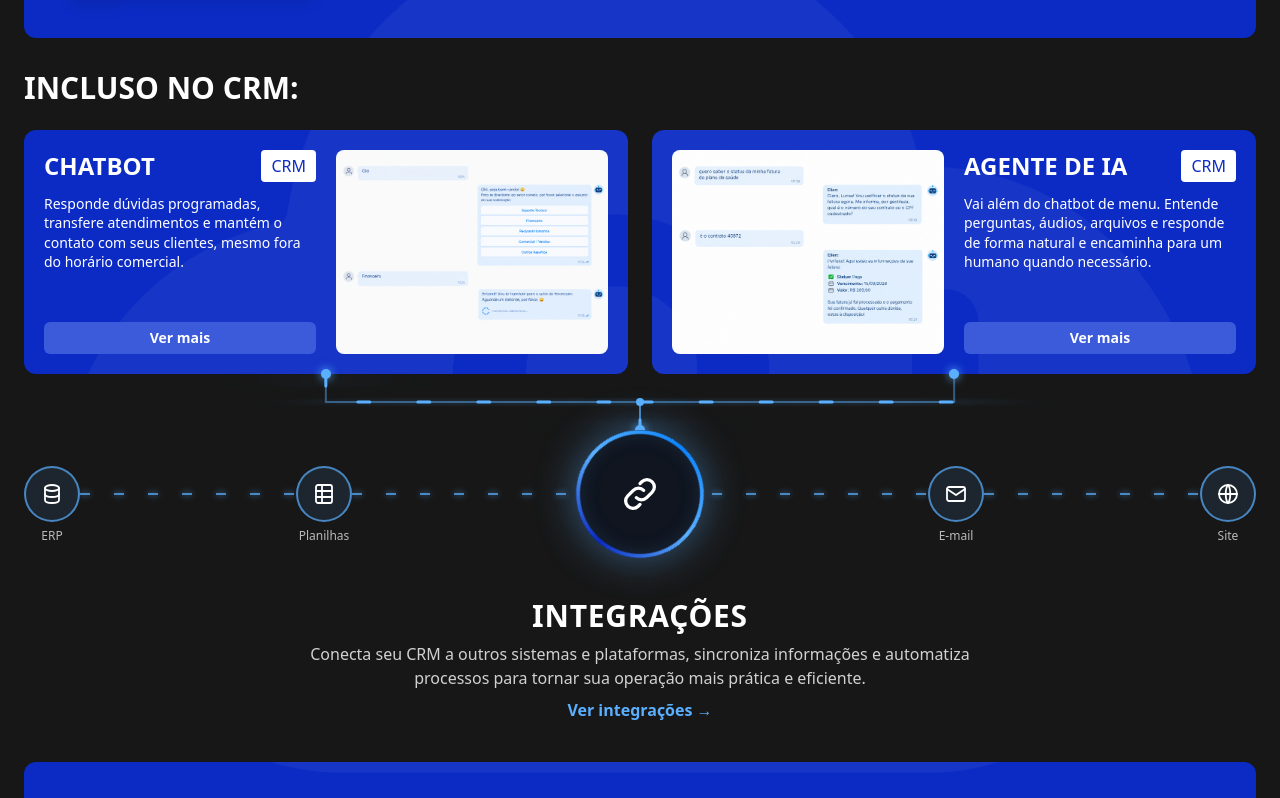
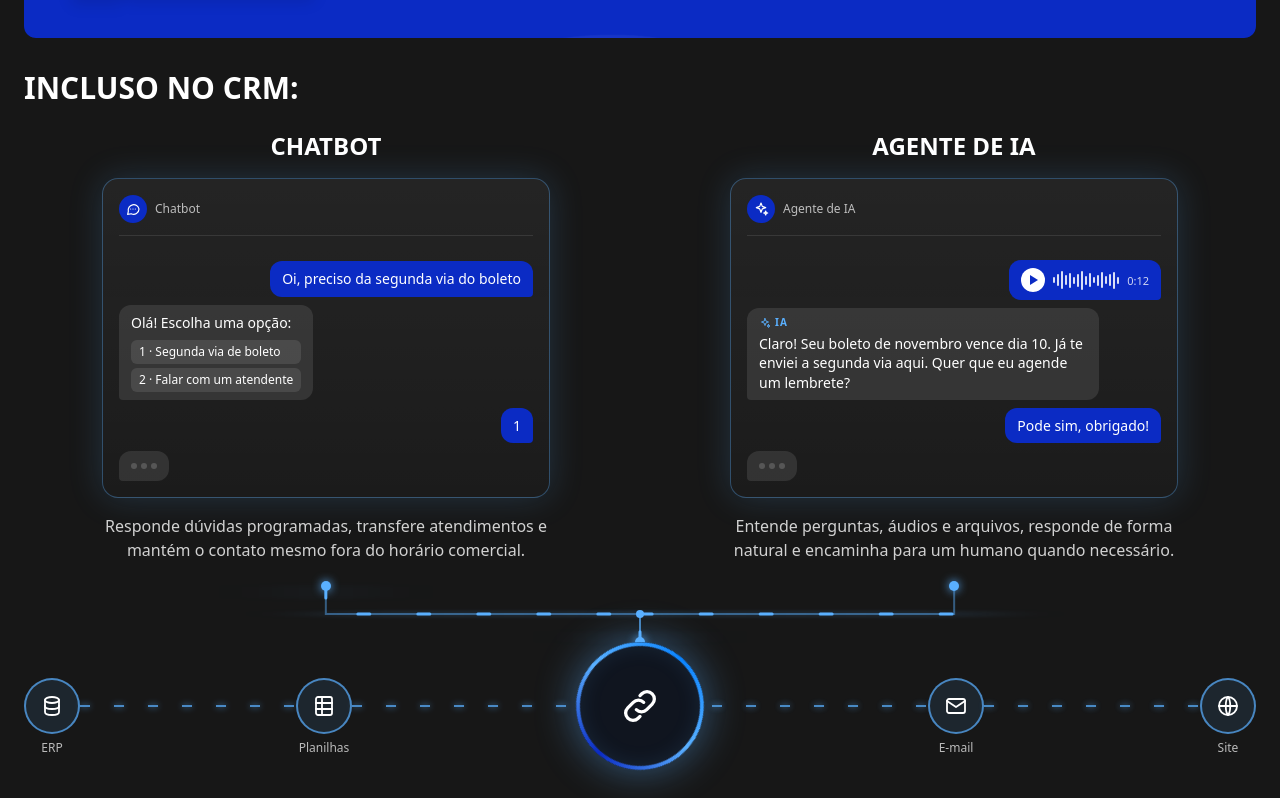
Before and after one commit to ddcalebe/htech-v2, a React (Vite) app: page / in a window 1280 px wide. Shown: the part 1742-2540 px from the top of the page. Built offline with nearby package versions, Linux system fonts and the light colour scheme.

Commit message:
feat: replace chatbot and AI agent cards with chat previews

```diff
--- a/src/components/sections/CorporateSolutions.jsx
+++ b/src/components/sections/CorporateSolutions.jsx
@@ -1,15 +1,13 @@
 import { useRef } from "react";
 import SectionHeader from "../ui/SectionHeader";
 import ProductCard from "../cards/ProductCard";
-import FeatureCard from "../cards/FeatureCard";
 import CardConnector from "../ui/CardConnector";
 import IntegrationsHub from "../ui/IntegrationsHub";
+import ChatShowcase from "../ui/ChatShowcase";
 import useGridLogo from "../../hooks/useGridLogo";
 import laptop from "../../assets/services/crm-laptop.png";
 import tablet from "../../assets/services/crm-tablet.png";
 import phone from "../../assets/services/crm-phone.png";
-import aiAgent from "../../assets/services/crm-ai-agent.png";
-import chatbot from "../../assets/services/crm-chatbot.png";
 import pabxImage from "../../assets/services/pabx.png";
 
 const crm = {
@@ -29,19 +27,36 @@ const crm = {
   tabletImage: tablet,
 };
 
+// Chatbot (esquerda) e Agente de IA (direita), mostrados como conversas de exemplo.
+// As conversas são só ilustração: pode trocar os textos à vontade.
 const included = [
   {
     title: "Chatbot",
-    description: "Responde dúvidas programadas, transfere atendimentos e mantém o contato com seus clientes, mesmo fora do horário comercial.",
+    icon: "chat",
+    description: "Responde dúvidas programadas, transfere atendimentos e mantém o contato mesmo fora do horário comercial.",
     href: "#chatbot",
-    image: chatbot,
+    messages: [
+      { from: "user", text: "Oi, preciso da segunda via do boleto" },
+      { from: "bot", text: "Olá! Escolha uma opção:", options: ["Segunda via de boleto", "Falar com um atendente"] },
+      { from: "user", text: "1" },
+      { typing: true },
+    ],
   },
   {
     title: "Agente de IA",
-    description: "Vai além do chatbot de menu. Entende perguntas, áudios, arquivos e responde de forma natural e encaminha para um humano quando necessário.",
+    icon: "spark",
+    description: "Entende perguntas, áudios e arquivos, responde de forma natural e encaminha para um humano quando necessário.",
     href: "#agente-ia",
-    image: aiAgent,
-    reverse: true,
+    messages: [
+      { from: "user", audio: "0:12" },
+      {
+        from: "bot",
+        ai: true,
+        text: "Claro! Seu boleto de novembro vence dia 10. Já te enviei a segunda via aqui. Quer que eu agende um lembrete?",
+      },
+      { from: "user", text: "Pode sim, obrigado!" },
+      { typing: true },
+    ],
   },
 ];
 
@@ -84,14 +99,12 @@ export default function CorporateSolutions() {
 
         <h3 className="mt-2 text-3xl font-semibold text-white">INCLUSO NO CRM:</h3>
 
-        {/* Inclusos: Agente e Chatbot em cima, ligados pelas linhas ao hub de Integrações embaixo.
+        {/* Inclusos: Chatbot e Agente de IA em cima, ligados pelas linhas ao hub de Integrações embaixo.
             Sem "relative" aqui, para o logo de fundo continuar alinhado com o CRM e o PABX. */}
         <div className="grid gap-6 md:grid-cols-2 lg:grid-rows-[auto_56px_auto] lg:gap-y-0">
-          {included.map((item) => (
-            <FeatureCard key={item.title} {...item} tag="CRM" />
-          ))}
+          <ChatShowcase className="md:col-span-2 lg:pb-6" items={included} />
 
-          {/* Linhas ligando os dois cards ao hub (só no desktop) */}
+          {/* Linhas ligando as duas conversas ao hub (só no desktop) */}
           <CardConnector className="hidden lg:col-span-2 lg:row-start-2 lg:block" />
 
           <IntegrationsHub
--- a/src/components/sections/Hero.jsx
+++ b/src/components/sections/Hero.jsx
@@ -4,7 +4,7 @@ import nuvem from "../../assets/logo/htech-nuvem.png";
 import cidade from "../../assets/bg/cidade.svg";
 
 
-const MAP_TOP_HOLE = 380;
+const MAP_TOP_HOLE = 270;
 // Quanto o mapa desce além do Hero, nas laterais
 const MAP_EXTRA = 320;
 // Cor do mapa na parte que fica fora do Hero (sobre a seção escura)
--- /dev/null
+++ b/src/components/ui/ChatShowcase.jsx
@@ -0,0 +1,179 @@
+import Badge from "./Badge";
+
+/**
+ * Chatbot e Agente de IA mostrados como janelinhas de conversa, lado a lado.
+ * Fica em cima do hub de Integrações, ligado a ele pelo CardConnector.
+ *
+ * Simetria: as duas colunas dividem as mesmas 3 linhas (título, janela, texto),
+ * então tudo fica na mesma altura mesmo se um texto for maior que o outro.
+ * As janelas têm altura fixa e as mensagens ficam alinhadas embaixo, como num chat de verdade.
+ *
+ * Props:
+ *  - items: lista de { title, tag, icon ("chat" | "spark"), status, description, href, linkLabel, messages }
+ *  - messages: lista de mensagens
+ *      { from: "user", text }                -> mensagem do cliente (direita, azul)
+ *      { from: "user", audio: "0:12" }      -> áudio do cliente
+ *      { from: "bot", text, options: [] }  -> resposta (esquerda), com menu opcional
+ *      { from: "bot", text, ai: true }      -> resposta com o selo "IA"
+ *      { typing: true }                     -> "digitando..."
+ */
+
+const icons = {
+  chat: (
+    <>
+      <path d="M21 12a8 8 0 0 1-11.6 7.1L4 20l1-4.6A8 8 0 1 1 21 12Z" />
+      <path d="M8.5 12h.01M12 12h.01M15.5 12h.01" />
+    </>
+  ),
+  spark: (
+    <>
+      <path d="M12 3l1.9 5.1L19 10l-5.1 1.9L12 17l-1.9-5.1L5 10l5.1-1.9Z" />
+      <path d="M19 15l.8 2.2L22 18l-2.2.8L19 21l-.8-2.2L16 18l2.2-.8Z" />
+    </>
+  ),
+};
+
+function Icon({ name, className = "" }) {
+  return (
+    <svg
+      viewBox="0 0 24 24"
+      className={className}
+      fill="none"
+      stroke="currentColor"
+      strokeWidth="1.8"
+      strokeLinecap="round"
+      strokeLinejoin="round"
+      aria-hidden="true"
+    >
+      {icons[name] ?? icons.chat}
+    </svg>
+  );
+}
+
+// Alturas das barrinhas do áudio (só visual)
+const WAVE = [6, 12, 18, 10, 15, 7, 13, 19, 9, 14, 6, 11, 16, 8, 12, 17, 7];
+
+function Message({ from, text, options, audio, ai, typing }) {
+  if (typing) {
+    return (
+      <div className="flex gap-1 self-start rounded-xl rounded-bl-sm bg-white/10 px-3 py-3" aria-label="digitando">
+        <i className="chat-dot" />
+        <i className="chat-dot [animation-delay:0.2s]" />
+        <i className="chat-dot [animation-delay:0.4s]" />
+      </div>
+    );
+  }
+
+  const isUser = from === "user";
+  return (
+    <div
+      className={`max-w-[85%] rounded-xl px-3 py-2 text-sm leading-snug ${
+        isUser ? "self-end rounded-br-sm bg-[#0B2BC4]" : "self-start rounded-bl-sm bg-white/10"
+      }`}
+    >
+      {ai && (
+        <span className="mb-1 flex items-center gap-1 text-[10px] font-bold tracking-widest text-[#5AB0FF]">
+          <Icon name="spark" className="h-3 w-3" />
+          IA
+        </span>
+      )}
+
+      {audio ? (
+        <span className="flex items-center gap-2">
+          <span className="grid h-6 w-6 place-items-center rounded-full bg-white">
+            <span className="ml-0.5 border-y-[5px] border-l-[8px] border-y-transparent border-l-[#0B2BC4]" />
+          </span>
+          <span className="flex h-5 items-center gap-0.5">
+            {WAVE.map((h, i) => (
+              <i key={i} className="w-0.5 rounded-full bg-white/85" style={{ height: h }} />
+            ))}
+          </span>
+          <span className="text-[11px] text-white/80">{audio}</span>
+        </span>
+      ) : (
+        text
+      )}
+
+      {options && (
+        <ul className="mt-2 grid gap-1">
+          {options.map((opt, i) => (
+            <li key={opt} className="rounded-md bg-white/10 px-2 py-1 text-xs">
+              {i + 1} · {opt}
+            </li>
+          ))}
+        </ul>
+      )}
+    </div>
+  );
+}
+
+function ChatColumn({ title, tag = "CRM", icon, status = "online", description, href, linkLabel = "Ver mais", messages = [] }) {
+  return (
+    // No desktop, cada coluna ocupa as 3 linhas da grade de fora (subgrid), assim título, janela e texto se alinham
+    <div className="grid gap-4 md:row-span-3 md:[grid-template-rows:subgrid]">
+      {/* 1. Título */}
+      <div className="flex items-center justify-center gap-3">
+        <h4 className="text-2xl font-semibold uppercase text-white">{title}</h4>
+      </div>
+
+      {/* 2. Janela de conversa (altura fixa, igual nas duas) */}
+      <div
+        className="mx-auto flex h-80 w-full max-w-md flex-col rounded-2xl border border-[#5AB0FF]/35 bg-gradient-to-b from-white/[0.06] to-white/[0.02] p-4 text-white shadow-[0_0_34px_rgba(90,176,255,0.18)]"
+        aria-label={`Exemplo de conversa: ${title}`}
+      >
+        <div className="flex items-center gap-2 border-b border-white/10 pb-3 text-xs text-white/70">
+          <span className="grid h-7 w-7 place-items-center rounded-full bg-[#0B2BC4] text-white">
+            <Icon name={icon} className="h-4 w-4" />
+          </span>
+          {title}
+{/*           <span className="ml-auto flex items-center gap-1.5">
+            <span className="h-2 w-2 rounded-full bg-emerald-400" />
+            {status}
+          </span> */}
+        </div>
+
+        {/* Mensagens alinhadas embaixo */}
+        <div className="flex flex-1 flex-col justify-end gap-2 overflow-hidden pt-3">
+          {messages.map((msg, i) => (
+            <Message key={i} {...msg} />
+          ))}
+        </div>
+      </div>
+
+      {/* 3. Texto e link (o link fica sempre no fim da linha, alinhado com o da outra coluna) */}
+      <div className="mx-auto flex h-full max-w-md flex-col items-center gap-2 text-center">
+        <p className="text-white/80">{description}</p>
+{/*         {href && (
+          <a href={href} className="mt-auto font-semibold text-[#5AB0FF] transition hover:text-white">
+            {linkLabel} →
+          </a>
+        )} */}
+      </div>
+    </div>
+  );
+}
+
+export default function ChatShowcase({ items = [], className = "" }) {
+  return (
+    <div className={`grid gap-x-6 gap-y-12 md:grid-cols-2 md:gap-y-4 ${className}`}>
+      <style>{`
+        .chat-dot {
+          width: 6px; height: 6px; border-radius: 9999px;
+          background: rgba(255,255,255,.7);
+          animation: chat-blink 1.2s infinite;
+        }
+        @keyframes chat-blink {
+          0%, 60%, 100% { opacity: .25; transform: translateY(0); }
+          30% { opacity: 1; transform: translateY(-3px); }
+        }
+        @media (prefers-reduced-motion: reduce) {
+          .chat-dot { animation: none; }
+        }
+      `}</style>
+
+      {items.map((item) => (
+        <ChatColumn key={item.title} {...item} />
+      ))}
+    </div>
+  );
+}
```
